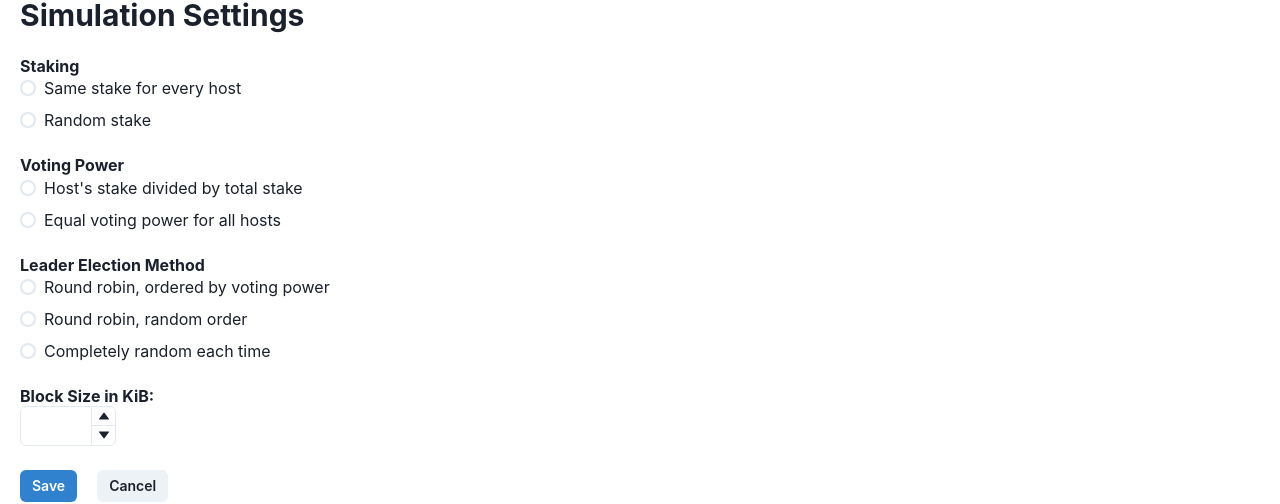
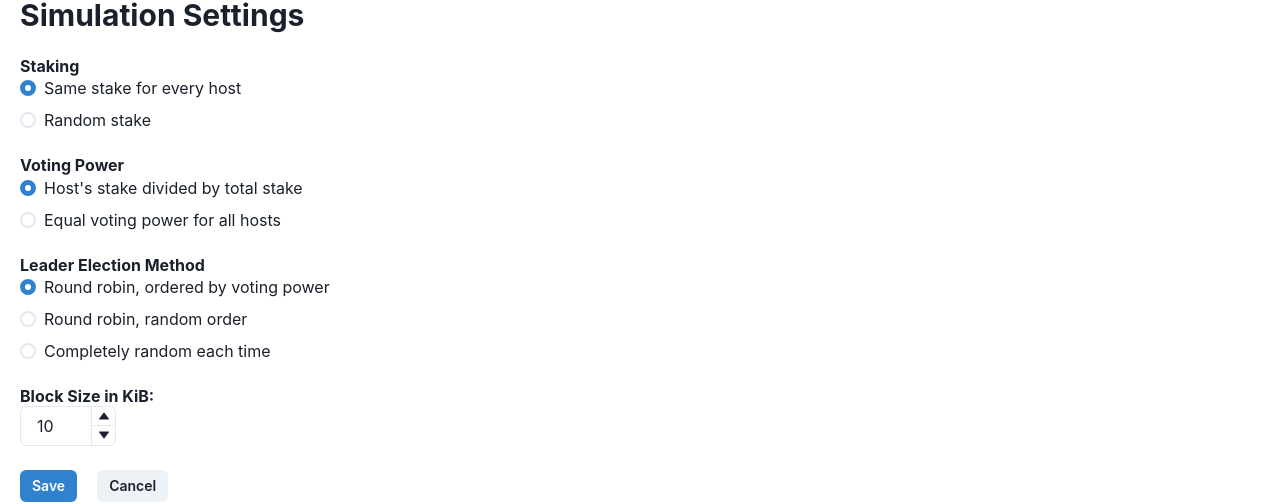
Before and after one commit to ece496-blockchain-capstone-team/ece496-blockchain-simulator, a React (Create React App) app: page /simulation-settings in a window 1280 px wide. Shown: the part 143-647 px from the top of the page. Built offline with nearby package versions, Linux system fonts and the light colour scheme.

Commit message:
#6 Global data structure for storing the simulation settings

```diff
--- a/src/components/SimulationSettings/SimulationSettings.tsx
+++ b/src/components/SimulationSettings/SimulationSettings.tsx
@@ -13,38 +13,67 @@ import {
   NumberDecrementStepper,
 } from '@chakra-ui/react';
 
+const simulationSettings = {
+  stake: 1,
+  votingPower: 1,
+  electionMethod: 1,
+  blockSize: 10,
+};
+
 export default function SimulationSettings() {
+  const [stake, setStake] = React.useState(simulationSettings.stake);
+  const [votingPower, setVotingPower] = React.useState(simulationSettings.votingPower);
+  const [electionMethod, setElectionMethod] = React.useState(
+    simulationSettings.electionMethod
+  );
+  const [blockSize, setBlockSize] = React.useState(simulationSettings.blockSize);
+
+  function saveSettings() {
+    simulationSettings.stake = stake;
+    simulationSettings.votingPower = votingPower;
+    simulationSettings.electionMethod = electionMethod;
+    simulationSettings.blockSize = blockSize;
+  }
+
   return (
     <>
       <Heading size="lg">Simulation Settings</Heading>
       <br />
       <Heading size="sm">Staking</Heading>
-      <RadioGroup>
+      <RadioGroup value={stake} onChange={(e) => setStake(parseInt(e, 10))}>
         <Stack>
-          <Radio value="1">Same stake for every host</Radio>
-          <Radio value="2">Random stake</Radio>
+          <Radio value={1}>Same stake for every host</Radio>
+          <Radio value={2}>Random stake</Radio>
         </Stack>
       </RadioGroup>
       <br />
       <Heading size="sm">Voting Power</Heading>
-      <RadioGroup>
+      <RadioGroup value={votingPower} onChange={(e) => setVotingPower(parseInt(e, 10))}>
         <Stack>
-          <Radio value="1">Host&apos;s stake divided by total stake</Radio>
-          <Radio value="2">Equal voting power for all hosts</Radio>
+          <Radio value={1}>Host&apos;s stake divided by total stake</Radio>
+          <Radio value={2}>Equal voting power for all hosts</Radio>
         </Stack>
       </RadioGroup>
       <br />
       <Heading size="sm">Leader Election Method</Heading>
-      <RadioGroup>
+      <RadioGroup
+        value={electionMethod}
+        onChange={(e) => setElectionMethod(parseInt(e, 10))}
+      >
         <Stack>
-          <Radio value="1">Round robin, ordered by voting power</Radio>
-          <Radio value="2">Round robin, random order</Radio>
-          <Radio value="3">Completely random each time</Radio>
+          <Radio value={1}>Round robin, ordered by voting power</Radio>
+          <Radio value={2}>Round robin, random order</Radio>
+          <Radio value={3}>Completely random each time</Radio>
         </Stack>
       </RadioGroup>
       <br />
       <Heading size="sm">Block Size in KiB:</Heading>
-      <NumberInput size="md" maxW={24}>
+      <NumberInput
+        size="md"
+        maxW={24}
+        value={blockSize}
+        onChange={(e) => setBlockSize(parseInt(e, 10))}
+      >
         <NumberInputField />
         <NumberInputStepper>
           <NumberIncrementStepper />
@@ -53,10 +82,14 @@ export default function SimulationSettings() {
       </NumberInput>
       <br />
       <Stack direction="row" spacing="20px">
-        <Button size="sm" colorScheme="blue">
-          Save
-        </Button>
-        <Button size="sm">Cancel</Button>
+        <Link to="/">
+          <Button size="sm" colorScheme="blue" onClick={() => saveSettings()}>
+            Save
+          </Button>
+        </Link>
+        <Link to="/">
+          <Button size="sm">Cancel</Button>
+        </Link>
       </Stack>
     </>
   );
```
